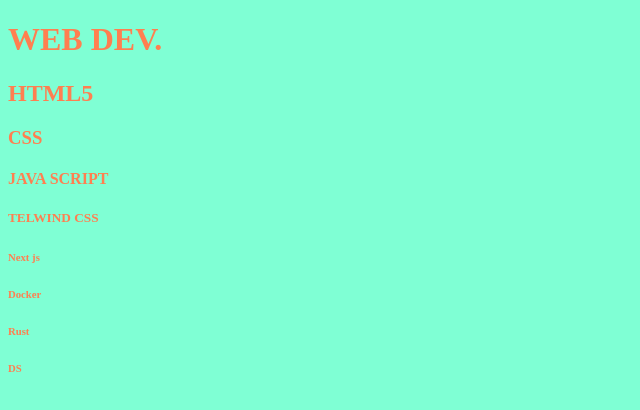
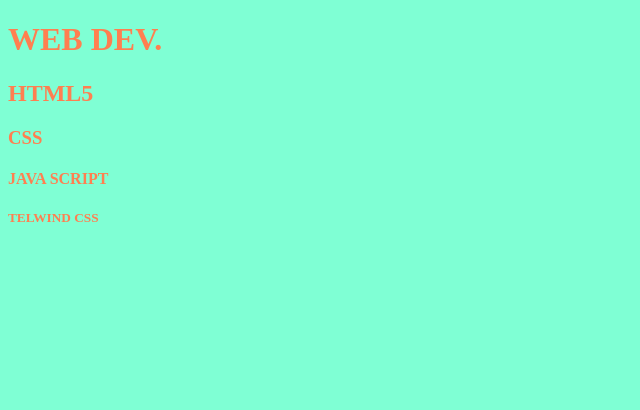
Before and after one commit to prashantsingh05/html1, a plain HTML site: page heading.html in a window 1280 px wide. Shown: the whole page, without its empty margins (0-640 px from the left). Drawn offline with Linux system fonts and the light colour scheme.

Commit message:
deleting few codes

```diff
--- a/heading.html
+++ b/heading.html
@@ -12,10 +12,7 @@
     <h3> CSS </h3>
     <h4> JAVA SCRIPT </h4>
     <h5> TELWIND CSS </h5>
-    <h6> Next js  </h6>
-    <h6> Docker  </h6>
-    <h6> Rust  </h6>
-    <h6>  DS</h6>
+
 
     <script src="heading.js"></script>
 </body>
```
